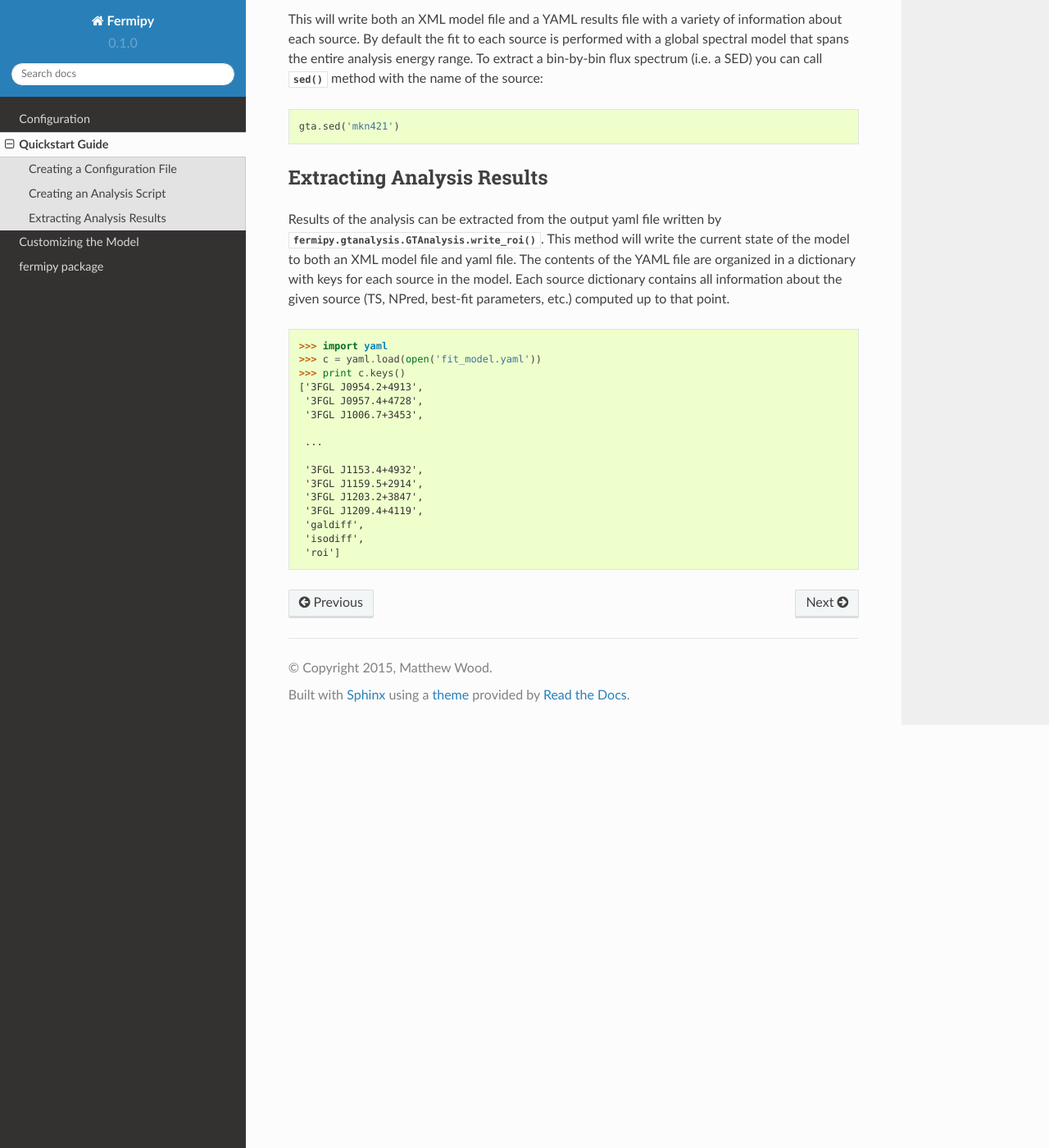
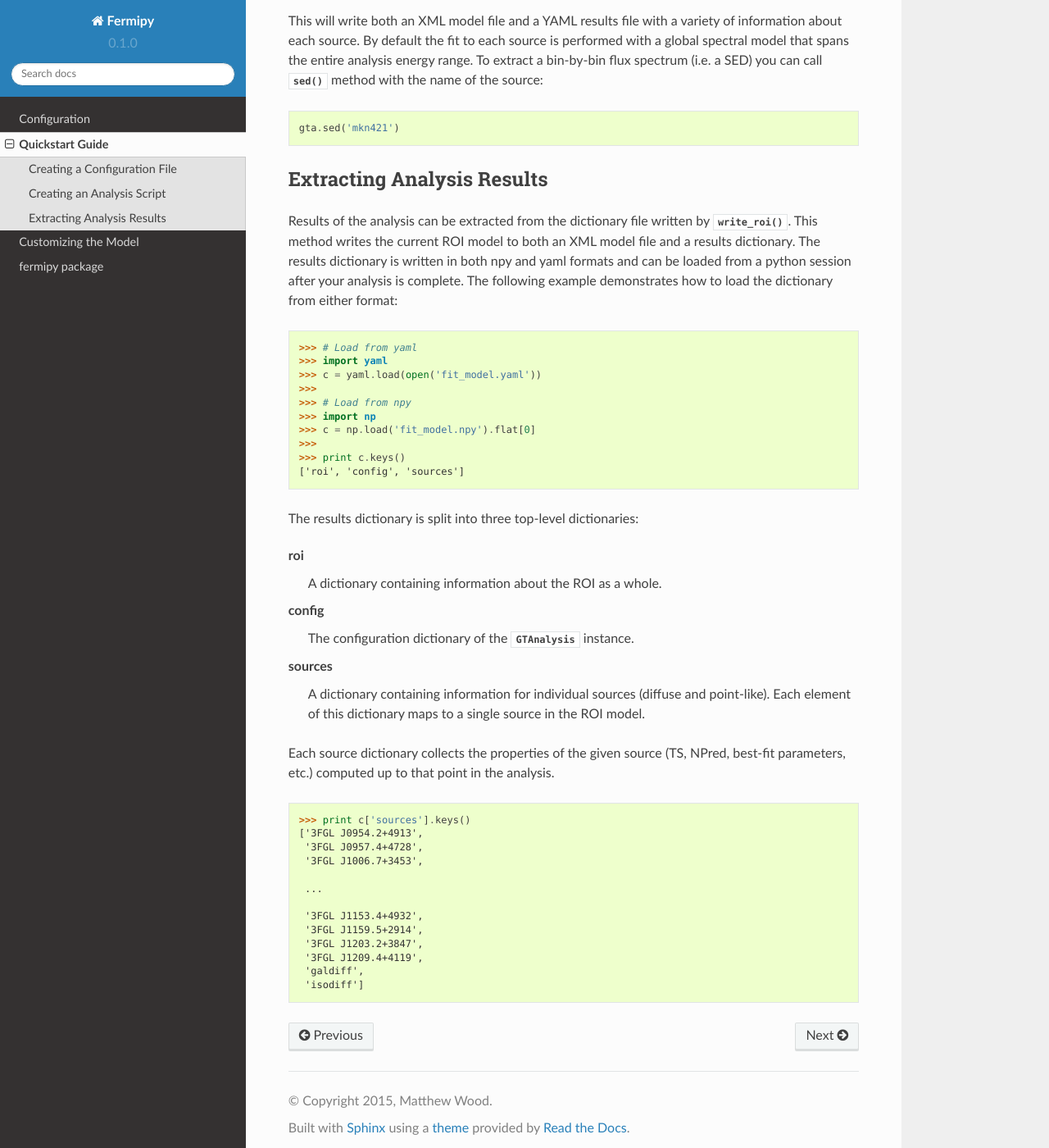
Before and after one commit to fermiPy/fermipy, a Sphinx documentation site: the page built from docs/quickstart.rst, in a window 1280 px wide and 1400 px high, scrolled down 2998 px. Shown: the whole window at 82% size. Built offline with Sphinx 7.4.7 and the Read the Docs theme 2.0.0, drawn with Linux system fonts in a browser that asks for light colours; some of the changed text lies outside the part shown.

Commit message:
Update description of results dictionary in quickstart guide.

```diff
--- a/docs/quickstart.rst
+++ b/docs/quickstart.rst
@@ -186,19 +187,48 @@ method with the name of the source:
 Extracting Analysis Results
 ---------------------------
 
-Results of the analysis can be extracted from the output yaml file
-written by :py:meth:`fermipy.gtanalysis.GTAnalysis.write_roi`.  This
-method will write the current state of the model to both an XML model
-file and yaml file.  The contents of the YAML file are organized in a
-dictionary with keys for each source in the model.  Each source
-dictionary contains all information about the given source (TS, NPred,
-best-fit parameters, etc.) computed up to that point.
+Results of the analysis can be extracted from the dictionary file
+written by :py:meth:`~fermipy.gtanalysis.GTAnalysis.write_roi`.  This
+method writes the current ROI model to both an XML model file and a
+results dictionary.  The results dictionary is written in both npy and
+yaml formats and can be loaded from a python session after your
+analysis is complete.  The following example demonstrates how to load
+the dictionary from either format:
 
 .. code-block:: python
 
+   >>> # Load from yaml
    >>> import yaml
    >>> c = yaml.load(open('fit_model.yaml'))
+   >>>
+   >>> # Load from npy
+   >>> import np
+   >>> c = np.load('fit_model.npy').flat[0]
+   >>>
    >>> print c.keys()
+   ['roi', 'config', 'sources']
+
+The results dictionary is split into three top-level dictionaries:
+
+roi
+   A dictionary containing information about the ROI as a whole.
+
+config
+   The configuration dictionary of the
+   :py:class:`~fermipy.gtanalysis.GTAnalysis` instance.
+
+sources
+   A dictionary containing information for individual
+   sources (diffuse and point-like).  Each element of this dictionary
+   maps to a single source in the ROI model.
+
+Each source dictionary collects the properties of the given source
+(TS, NPred, best-fit parameters, etc.) computed up to that point in
+the analysis.
+
+.. code-block:: python
+
+   >>> print c['sources'].keys()
    ['3FGL J0954.2+4913',
     '3FGL J0957.4+4728',
     '3FGL J1006.7+3453',
```
Also changed, not shown: other parts of docs/quickstart.rst (+7 -7 lines).
